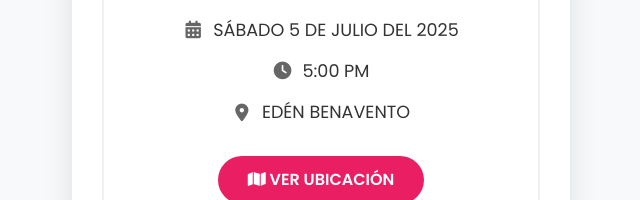
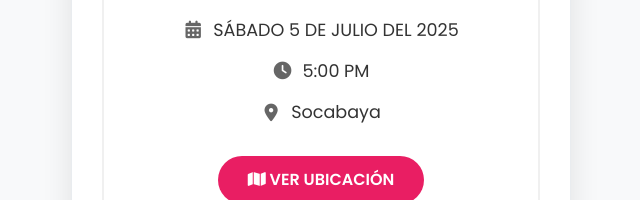
Before and after one commit to Eliot-Arias/CumpleDey, a plain HTML site: page index.html in a window 1280 px wide. Shown: the part 1160-1360 px from the top of the page, 319-959 px from the left. Drawn offline with nearby package versions, Linux system fonts and the light colour scheme.

Commit message:
Pagina Invitacions v3

```diff
--- a/index.html
+++ b/index.html
@@ -565,7 +565,7 @@
             </div>
             <div class="event-info">
               <i class="fas fa-map-marker-alt"></i>
-              <span>EDÉN BENAVENTO</span>
+              <span>Socabaya</span>
             </div>
             <a href="#" class="location-btn" onclick="openLocation()">
               <i class="fas fa-map"></i> VER UBICACIÓN
```
